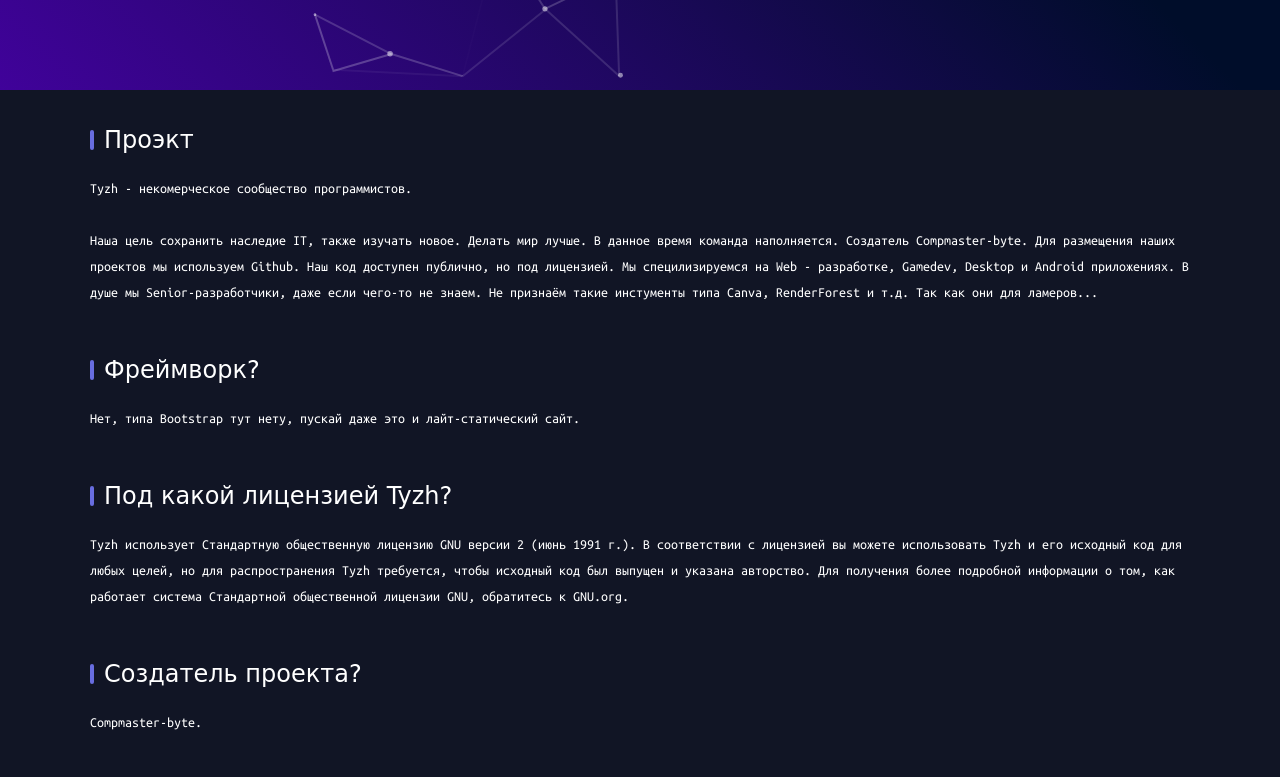
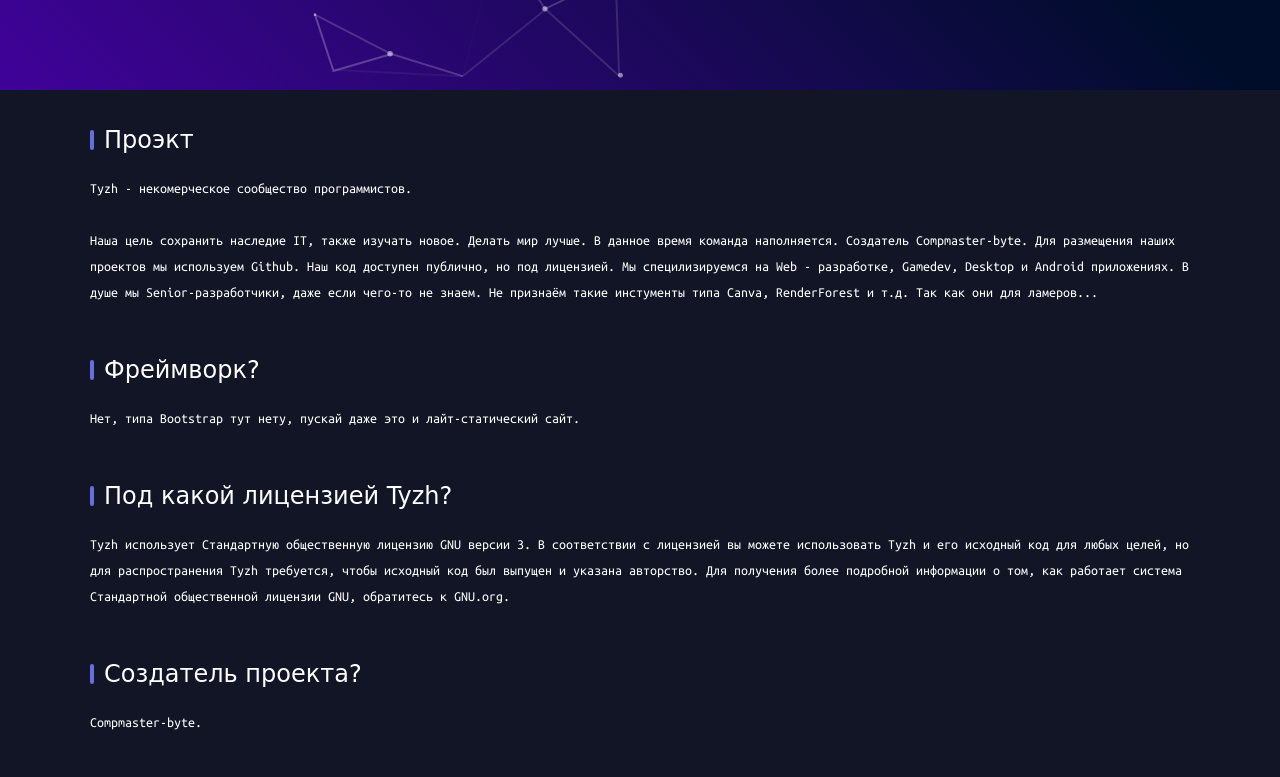
Before and after one commit to Compmaster-byte/Compmaster-byte.github.io, a plain HTML site: page faqs.html in a window 1280 px wide. Shown: the part 290-1067 px from the top of the page. Drawn offline with Linux system fonts and the light colour scheme; a web font is replaced by a local one.

Commit message:
Update faqs.html

```diff
--- a/faqs.html
+++ b/faqs.html
@@ -101,7 +101,7 @@
                                 </div>
                                 <div class="faqs__block-txt2">
                                     <p>
-                                        Tyzh использует Стандартную общественную лицензию GNU версии 2 (июнь 1991 г.). В соответствии с лицензией вы можете использовать Tyzh и его исходный код для любых целей, но для распространения Tyzh требуется, чтобы исходный код был выпущен и указана авторство.
+                                        Tyzh использует Стандартную общественную лицензию GNU версии 3. В соответствии с лицензией вы можете использовать Tyzh и его исходный код для любых целей, но для распространения Tyzh требуется, чтобы исходный код был выпущен и указана авторство.
                                         Для получения более подробной информации о том, как работает система Стандартной общественной лицензии GNU, обратитесь к GNU.org.
                                     </p>
                                 </div>
```
